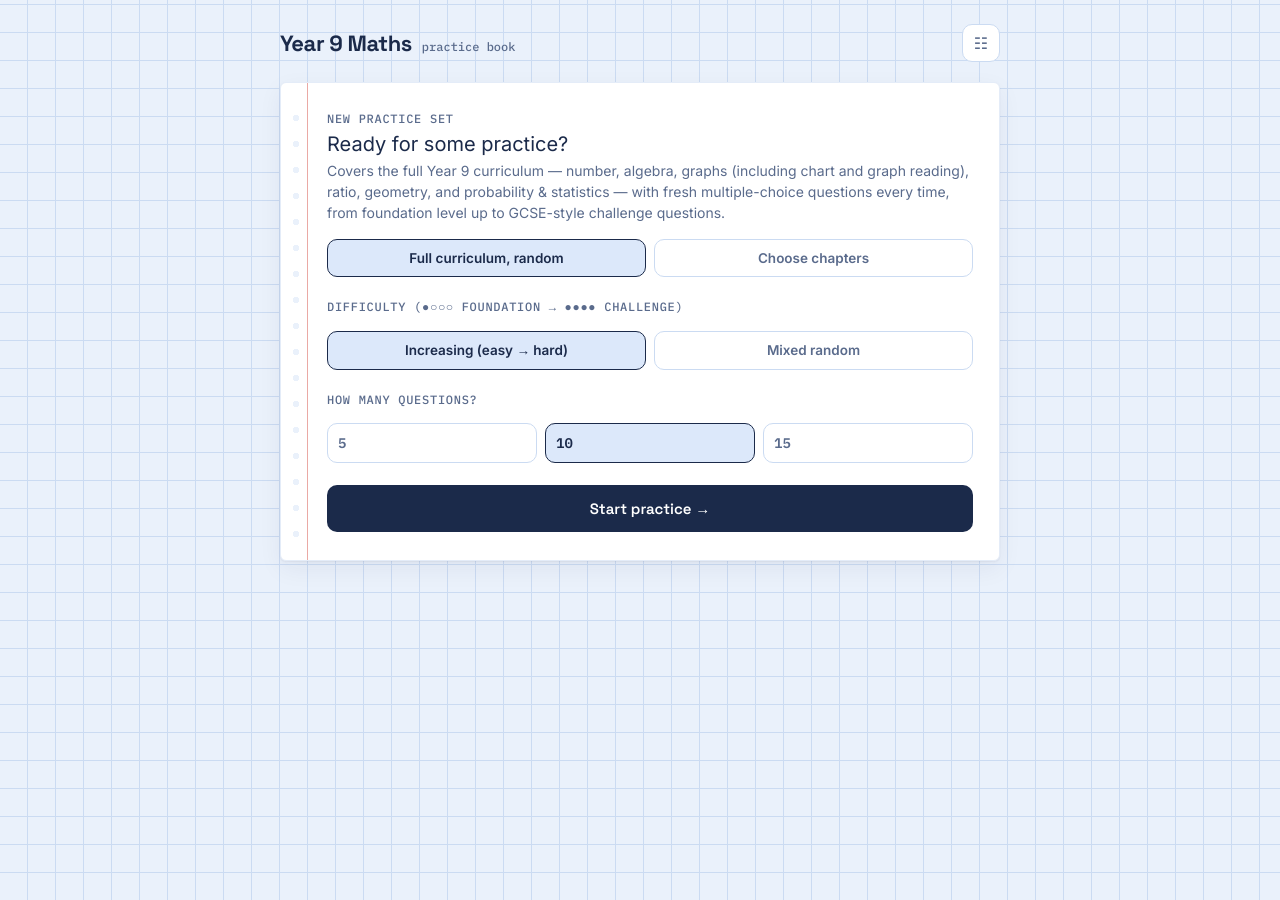
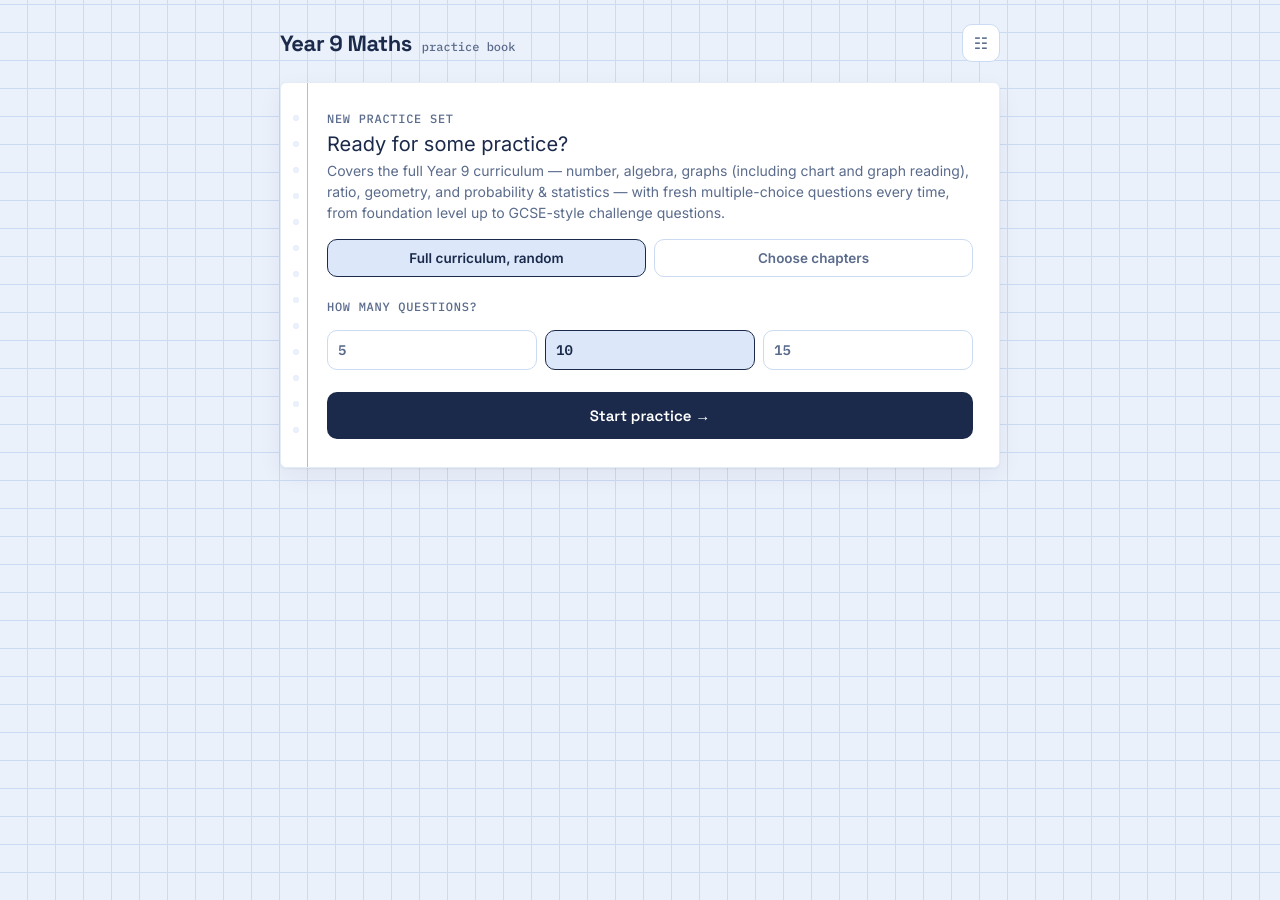
Before and after one commit to firuz-kamalov/firuz-kamalov.github.io, a Jekyll site: the page azam.html, which Jekyll copies as it is, in a window 1280 px wide. Built offline with Jekyll 4.4.1, drawn with Linux system fonts in a browser that asks for light colours.

Commit message:
Update azam.html

```diff
--- a/azam.html
+++ b/azam.html
@@ -117,7 +117,6 @@
     display:inline-block;font-family:'IBM Plex Mono',monospace;font-size:11px;
     background:var(--chip);color:var(--ink);padding:3px 9px;border-radius:20px;letter-spacing:0.02em;
   }
-  .diff-dots{font-size:11px;color:var(--accent-ink);letter-spacing:2px;}
   .question-text{font-size:19px;line-height:1.45;font-weight:600;margin-bottom:20px;font-family:'Space Grotesk';}
   .question-text table{font-weight:500;}
   .choices{display:flex;flex-direction:column;gap:10px;}
@@ -1447,12 +1442,6 @@ function renderHome(){
     </div>
 
     ${state.mode==='choose'?`<div class="chapters">${chaptersHtml}</div>`:''}
-
-    <div class="eyebrow" style="margin-top:22px;">Difficulty (●○○○ foundation → ●●●● challenge)</div>
-    <div class="mode-toggle">
-      <div class="mode-btn ${state.difficultyPattern==='increasing'?'active':''}" onclick="setDifficultyPattern('increasing')">Increasing (easy → hard)</div>
-      <div class="mode-btn ${state.difficultyPattern==='mixed'?'active':''}" onclick="setDifficultyPattern('mixed')">Mixed random</div>
-    </div>
 
     <div class="eyebrow" style="margin-top:22px;">How many questions?</div>
     <div class="count-row">
@@ -1495,7 +1484,6 @@ function renderQuiz(){
     </div>
     <div class="topic-row">
       <span class="topic-chip">${question.topic}</span>
-      <span class="diff-dots" title="Difficulty">${diffDots(question.difficulty||1)}</span>
     </div>
     <div class="question-text">${question.text}</div>
     <div class="choices">${choicesHtml}</div>
```
Also changed, not shown: other parts of azam.html (+1 -7 lines).
